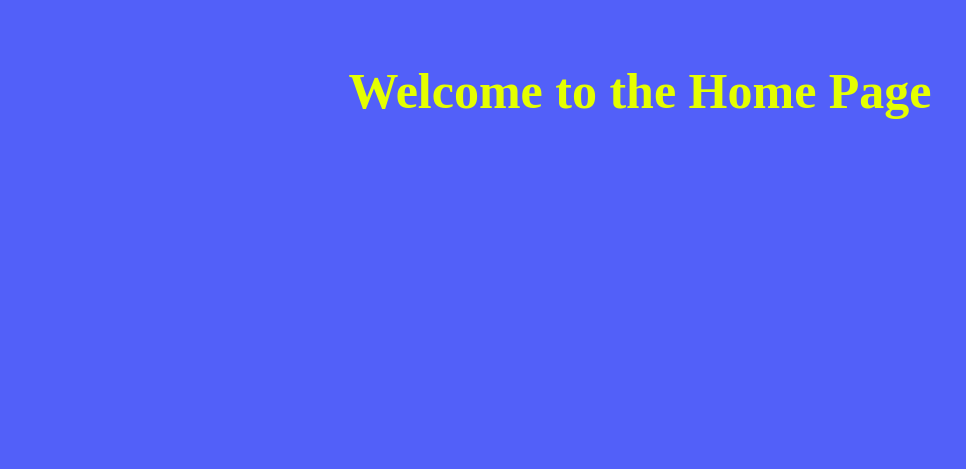
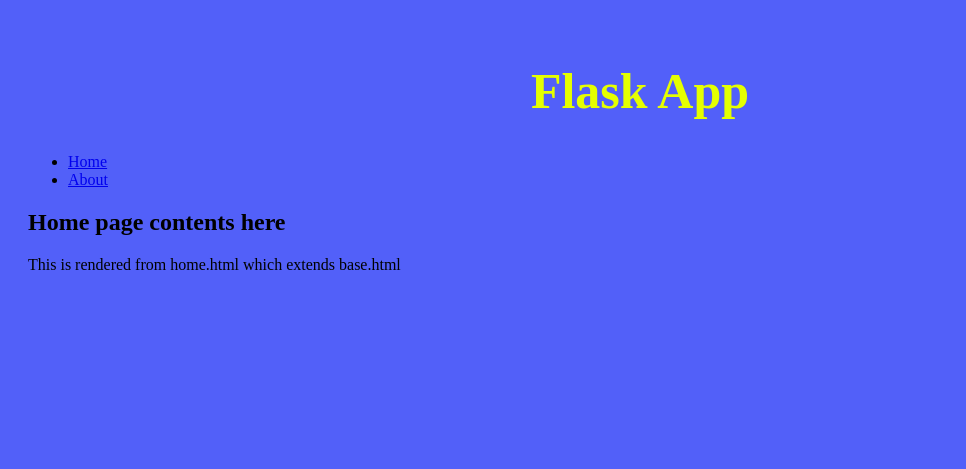
Before and after one commit to mrnithesh/flask, a Flask app: page / in a window 1280 px wide. Shown: the top 469 px of the page, without its empty margins (0-966 px from the left). Run offline with Flask 3, Linux system fonts and the light colour scheme.

Commit message:
template inheritance

```diff
--- /dev/null
+++ b/practice/templates/base.html
@@ -0,0 +1,24 @@
+<!DOCTYPE html>
+<html lang="en">
+<head>
+    <title>{% block title %}Flask App{% endblock %}</title>
+    <link rel="stylesheet" href="{{ url_for('static', filename='css/style.css') }}">
+</head>
+<body>
+    <div class="container">
+        <header>
+            <h1>Flask App</h1>
+            <nav>
+                <ul>
+                    <li><a href="{{ url_for('home') }}">Home</a></li>
+                    <li><a href="{{ url_for('about') }}">About</a></li>
+
+                </ul>
+            </nav>
+        </header>
+
+        {% block content %}
+        {% endblock %}
+    </div>
+</body>
+</html>
--- a/practice/templates/home.html
+++ b/practice/templates/home.html
@@ -1,13 +1,8 @@
-<!DOCTYPE html>
-<html lang="en">
-    <head>
-        <title>
-            Home Page
-        </title>
-        <link rel="stylesheet" href="{{ url_for('static', filename='css/style.css') }}">
-    </head>
+{%extends "base.html" %}
 
-    <body>
-        <h1>Welcome to the Home Page </h1>
-    </body>
-</html>
+{% block title %} Home {% endblock %}
+
+{% block content %}
+<h2> Home page contents here</h2>
+<p> This is rendered from home.html which extends base.html</p>
+{% endblock %}
```
Also changed, not shown: practice/templates/about.html (+8 -12 lines).
